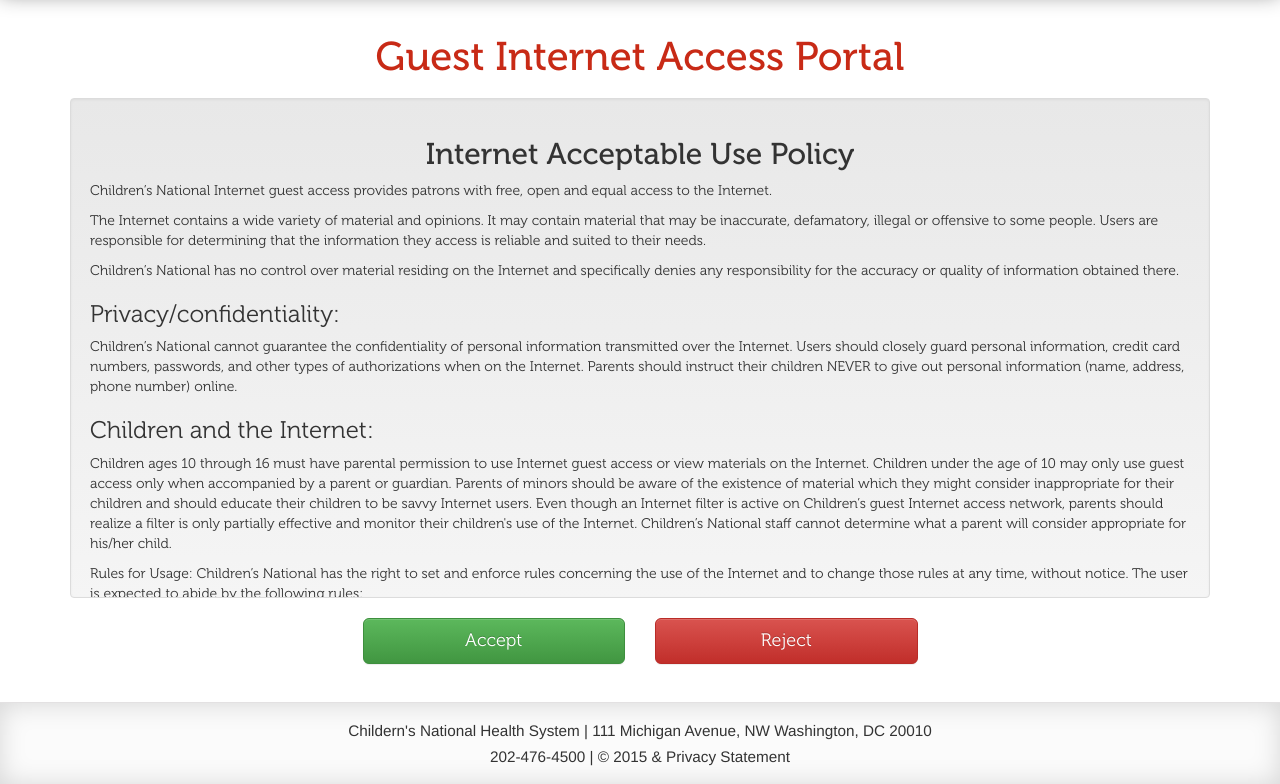
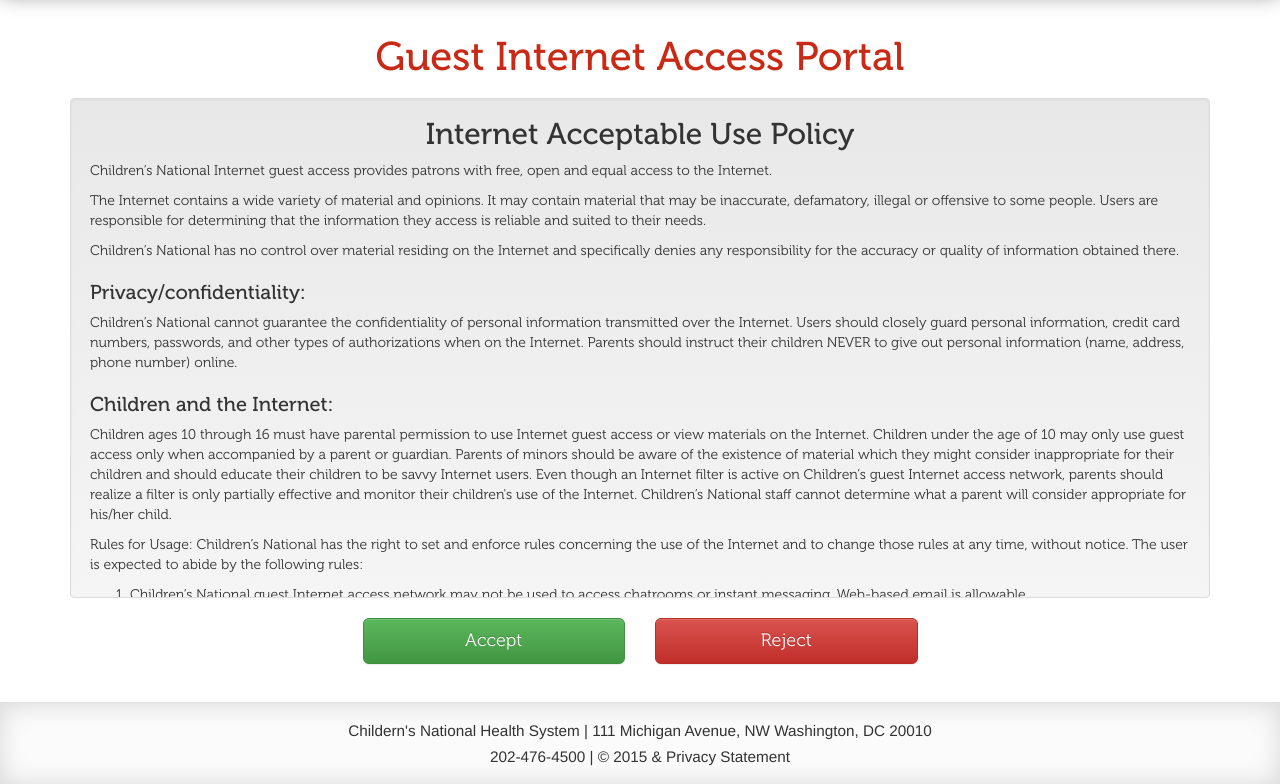
Before and after one commit to jingwang3/bearairlogin, a plain HTML site: page login.html in a window 1280 px wide. Shown: the part 118-902 px from the top of the page. Drawn offline with nearby package versions, Linux system fonts and the light colour scheme.

Commit message:
Header size changes

```diff
--- a/css/main.css
+++ b/css/main.css
@@ -119,6 +119,16 @@
 }
 
 h2 {
+   font-size: 30px;
+   margin-top: 0px;
+   padding-top: 0px;
+}
+
+h3 {
+   font-size: 20px;
+}
+
+h1, h2, h3 {
   font-family: RegCampaignFont,Helvetica,Arial,sans-serif;
 }
 
@@ -215,13 +225,10 @@
 
   h2 {
   font-size: 22px;
-  margin-top: 0px;
-  padding-top: 0px;
 }
 
   h3 {
   font-size: 16px;
-  font-family: RegCampaignFont,Helvetica,Arial,sans-serif;
 }
 
 .footer-text {
```
